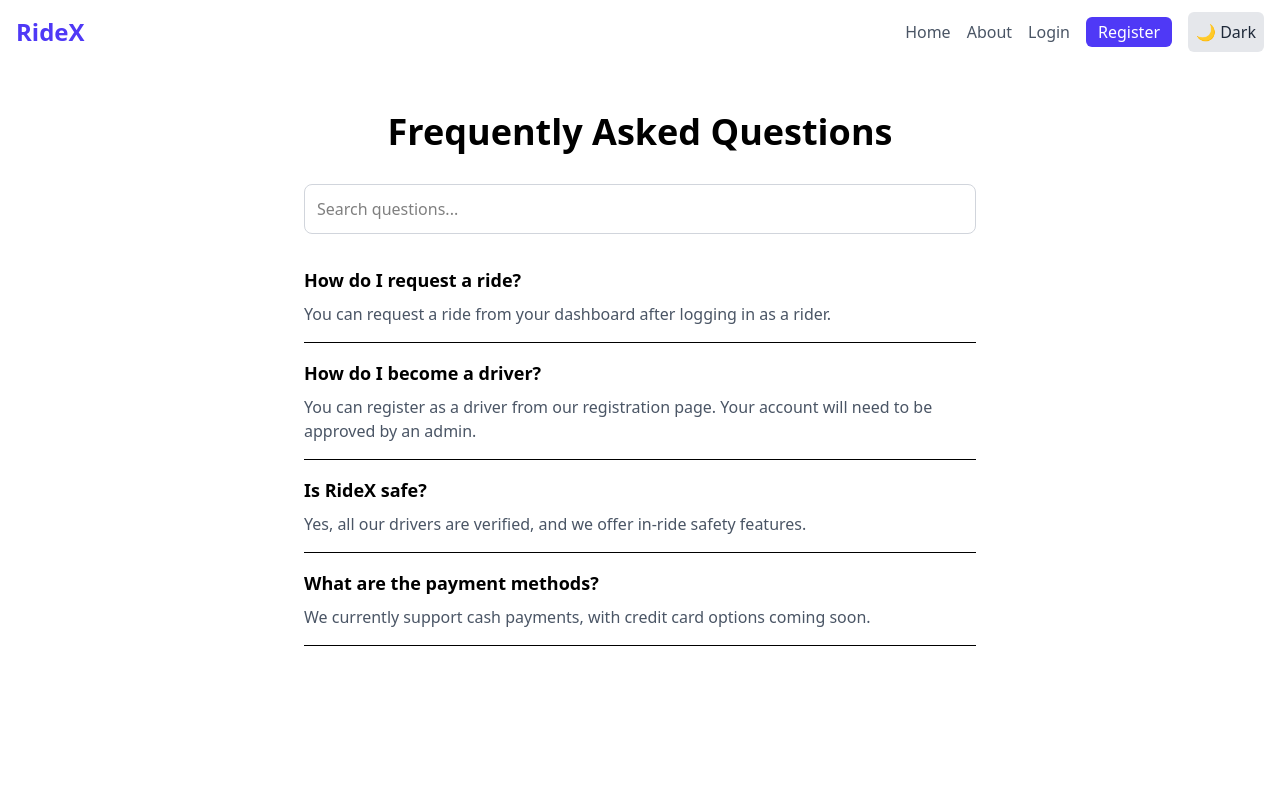
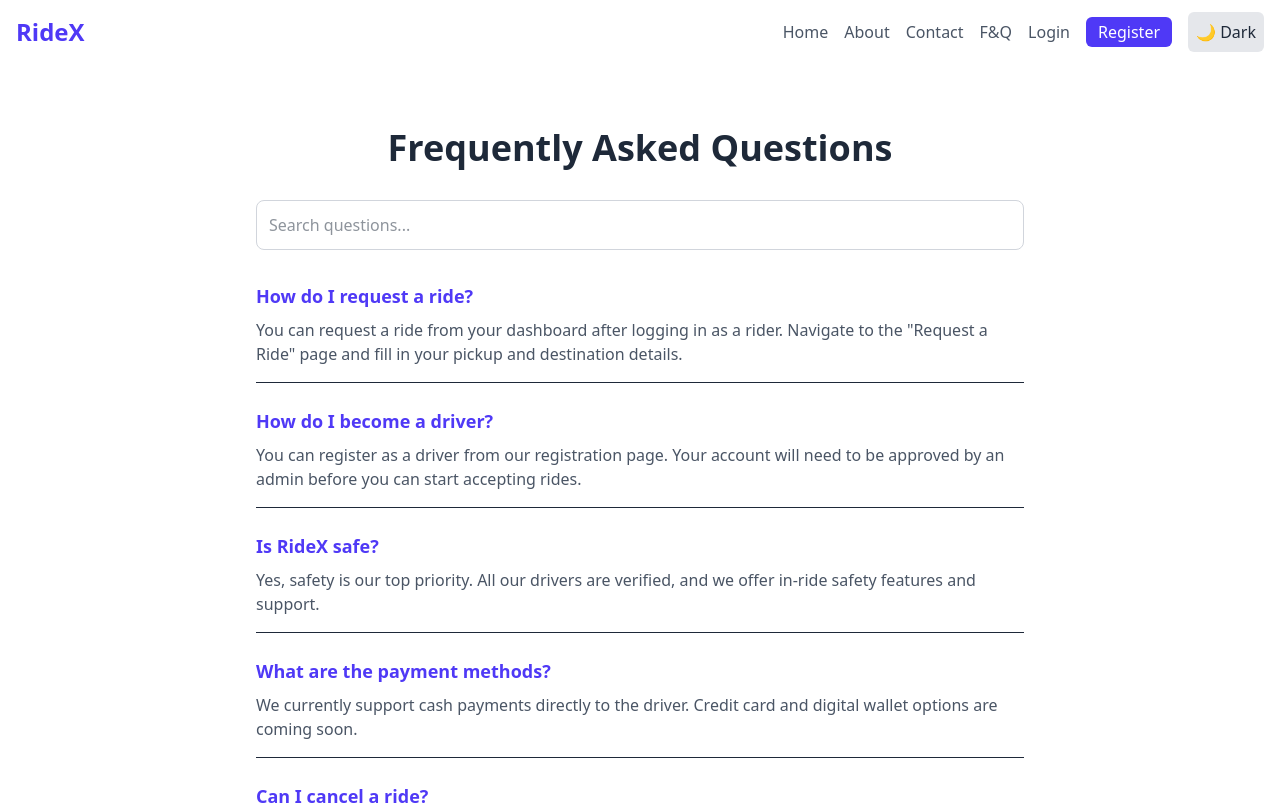
Before and after one commit to maksudulhaque2000/Assignment-6-L2, a React (Vite) app: page /faq in a window 1280 px wide. Shown: the top 805 px of the page. Built offline with nearby package versions, Linux system fonts and the light colour scheme.

Commit message:
Enhances Navbar with Contact and FAQ links; updates About, Contact, and FAQ pages with detailed content and improved layout

```diff
--- a/src/layouts/Navbar.tsx
+++ b/src/layouts/Navbar.tsx
@@ -22,6 +22,8 @@ const Navbar = () => {
         <ul className="flex items-center space-x-4">
           <li><NavLink to="/" className="text-gray-600 hover:text-indigo-600">Home</NavLink></li>
           <li><NavLink to="/about" className="text-gray-600 hover:text-indigo-600">About</NavLink></li>
+          <li><NavLink to="/contact" className="text-gray-600 hover:text-indigo-600">Contact</NavLink></li>
+          <li><NavLink to="/faq" className="text-gray-600 hover:text-indigo-600">F&Q</NavLink></li>
           {user ? (
             <>
                  <li><NavLink to="/dashboard" className="text-gray-600 hover:text-indigo-600">Dashboard</NavLink></li>
--- a/src/pages/About.tsx
+++ b/src/pages/About.tsx
@@ -1,2 +1,25 @@
-const About = () => <div className="p-10 text-center text-2xl">About RideX - Page Coming Soon</div>;
+const About = () => {
+  return (
+    <div className="bg-white dark:bg-gray-900 text-gray-800 dark:text-gray-200">
+      <div className="container mx-auto px-4 py-16">
+        <div className="max-w-3xl mx-auto text-center">
+          <h1 className="text-4xl md:text-5xl font-bold text-indigo-600 dark:text-indigo-400 mb-4">
+            About RideX
+          </h1>
+          <p className="text-lg mb-8">
+            RideX is a modern ride-sharing platform dedicated to providing safe, reliable, and affordable transportation for everyone. Our mission is to connect riders with trusted drivers, making travel easier and more efficient.
+          </p>
+        </div>
+
+        <div className="mt-16 text-center">
+          <h2 className="text-3xl font-bold mb-8">Our Mission</h2>
+          <p className="max-w-2xl mx-auto text-lg">
+            We aim to revolutionize urban mobility by leveraging technology to create a seamless transportation experience. We are committed to safety, transparency, and building a community of respected riders and drivers.
+          </p>
+        </div>
+      </div>
+    </div>
+  );
+};
+
 export default About;
--- a/src/pages/Contact.tsx
+++ b/src/pages/Contact.tsx
@@ -1,2 +1,61 @@
-const Contact = () => <div className="p-10 text-center text-2xl">Contact Us - Page Coming Soon</div>;
+import { useForm } from 'react-hook-form';
+import type { FieldValues } from 'react-hook-form';
+import { toast } from 'react-hot-toast';
+
+const Contact = () => {
+  const { register, handleSubmit, reset } = useForm();
+
+  const onSubmit = (data: FieldValues) => {
+    toast.success(`Thank you for your message! We will get back to you soon. ${data.message}`);
+    reset();
+  };
+
+  return (
+    <div className="bg-gray-50 dark:bg-gray-900 py-16">
+      <div className="container mx-auto px-4">
+        <div className="max-w-2xl mx-auto text-center">
+          <h1 className="text-4xl font-bold mb-4">Contact Us</h1>
+          <p className="text-lg text-gray-600 dark:text-gray-300 mb-8">
+            Have a question or feedback? Fill out the form below.
+          </p>
+        </div>
+        <div className="max-w-2xl mx-auto">
+          <form
+            onSubmit={handleSubmit(onSubmit)}
+            className="space-y-6 bg-white dark:bg-gray-800 p-8 rounded-lg shadow-md"
+          >
+            <div>
+              <label className="block text-sm font-medium text-gray-700 dark:text-gray-300">Your Name</label>
+              <input
+                type="text"
+                {...register('name', { required: true })}
+                className="w-full px-3 py-2 mt-1 border border-gray-300 rounded-md dark:bg-gray-700 dark:border-gray-600 dark:text-white"
+              />
+            </div>
+            <div>
+              <label className="block text-sm font-medium text-gray-700 dark:text-gray-300">Your Email</label>
+              <input
+                type="email"
+                {...register('email', { required: true })}
+                className="w-full px-3 py-2 mt-1 border border-gray-300 rounded-md dark:bg-gray-700 dark:border-gray-600 dark:text-white"
+              />
+            </div>
+            <div>
+              <label className="block text-sm font-medium text-gray-700 dark:text-gray-300">Message</label>
+              <textarea
+                rows={4}
+                {...register('message', { required: true })}
+                className="w-full px-3 py-2 mt-1 border border-gray-300 rounded-md dark:bg-gray-700 dark:border-gray-600 dark:text-white"
+              ></textarea>
+            </div>
+            <button type="submit" className="w-full px-4 py-2 font-medium text-white bg-indigo-600 rounded-md hover:bg-indigo-700">
+              Send Message
+            </button>
+          </form>
+        </div>
+      </div>
+    </div>
+  );
+};
+
 export default Contact;
--- a/src/pages/Faq.tsx
+++ b/src/pages/Faq.tsx
@@ -1,10 +1,11 @@
 import { useState } from 'react';
 
 const faqData = [
-  { q: 'How do I request a ride?', a: 'You can request a ride from your dashboard after logging in as a rider.' },
-  { q: 'How do I become a driver?', a: 'You can register as a driver from our registration page. Your account will need to be approved by an admin.' },
-  { q: 'Is RideX safe?', a: 'Yes, all our drivers are verified, and we offer in-ride safety features.' },
-  { q: 'What are the payment methods?', a: 'We currently support cash payments, with credit card options coming soon.' },
+    { q: 'How do I request a ride?', a: 'You can request a ride from your dashboard after logging in as a rider. Navigate to the "Request a Ride" page and fill in your pickup and destination details.' },
+    { q: 'How do I become a driver?', a: 'You can register as a driver from our registration page. Your account will need to be approved by an admin before you can start accepting rides.' },
+    { q: 'Is RideX safe?', a: 'Yes, safety is our top priority. All our drivers are verified, and we offer in-ride safety features and support.' },
+    { q: 'What are the payment methods?', a: 'We currently support cash payments directly to the driver. Credit card and digital wallet options are coming soon.' },
+    { q: 'Can I cancel a ride?', a: 'Yes, you can cancel a ride before it is accepted by a driver. Please check your ride history for cancellation options.'},
 ];
 
 const Faq = () => {
@@ -16,24 +17,28 @@ const Faq = () => {
   );
 
   return (
-    <div className="container mx-auto px-4 py-12">
-      <h1 className="text-4xl font-bold text-center mb-8">Frequently Asked Questions</h1>
-      <div className="max-w-2xl mx-auto mb-8">
+    <div className="bg-white dark:bg-gray-900 text-gray-800 dark:text-gray-200">
+        <div className="container mx-auto px-4 py-16">
+            <div className="max-w-3xl mx-auto text-center">
+                <h1 className="text-4xl font-bold mb-8">Frequently Asked Questions</h1>
+                <div className="mb-8">
                     <input
                     type="text"
                     placeholder="Search questions..."
                     value={searchTerm}
                     onChange={(e) => setSearchTerm(e.target.value)}
-          className="w-full p-3 border border-gray-300 rounded-lg"
+                    className="w-full p-3 border border-gray-300 rounded-lg dark:bg-gray-800 dark:border-gray-700"
                     />
                 </div>
-      <div className="max-w-2xl mx-auto space-y-4">
+            </div>
+            <div className="max-w-3xl mx-auto space-y-6">
                 {filteredFaqs.map((faq, index) => (
-          <div key={index} className="border-b pb-4">
-            <h3 className="font-semibold text-lg">{faq.q}</h3>
-            <p className="text-gray-600 mt-2">{faq.a}</p>
+                <div key={index} className="border-b dark:border-gray-700 pb-4">
+                    <h3 className="font-semibold text-lg text-indigo-600 dark:text-indigo-400">{faq.q}</h3>
+                    <p className="text-gray-600 dark:text-gray-300 mt-2">{faq.a}</p>
                 </div>
                 ))}
+            </div>
         </div>
     </div>
   );
```
Lines whose indentation alone changed are shown as unchanged.
